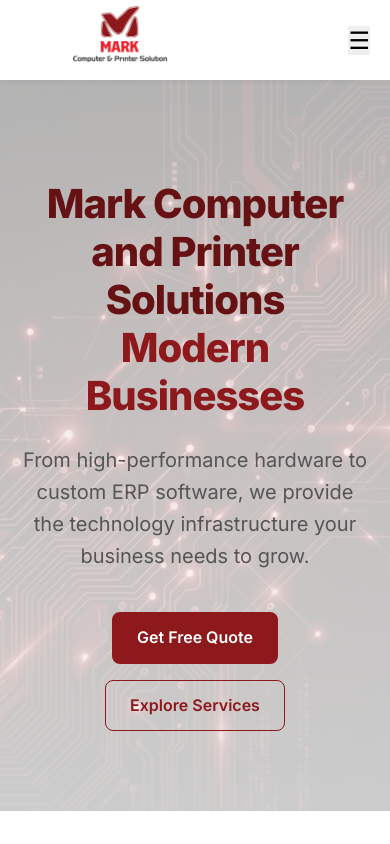
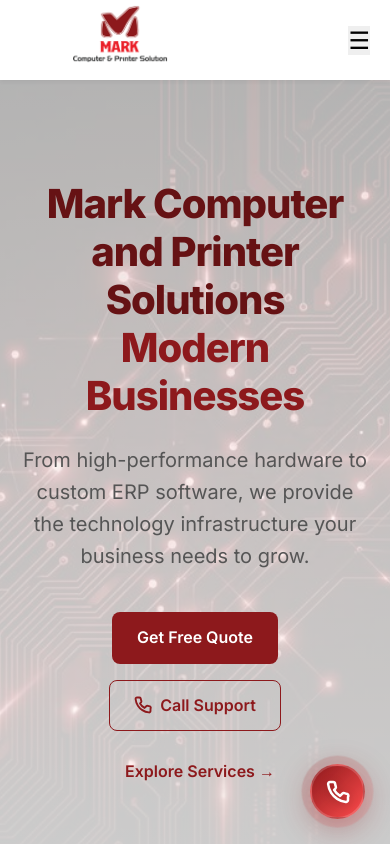
Before and after one commit to SamiUllaKhan/markcomputerpinterssolution, a Next.js app: page / in a window 390 px wide. Shown: the top 844 px of the page. Built offline with nearby package versions, Linux system fonts and the light colour scheme.

Commit message:
feat: Add contact page with contact form API, floating call button, and hero section components.

```diff
--- a/app/api/contact/route.js
+++ b/app/api/contact/route.js
@@ -26,7 +26,7 @@
         // Email options (for actual sending, currently commented out)
         const mailOptions = {
             from: process.env.SMTP_EMAIL, // Sender address (authenticated)
-            to: 'markcomputerpinterssolution@gmail.com',   // Receiver address
+            to: 'sami.khan1504@gmail.com',   // Receiver address
             replyTo: email,               // Reply to the user's email
             subject: `New Inquiry from ${name}: ${subject}`,
             html: `<p>Name: ${name}</p><p>Email: ${email}</p><p>Message: ${message}</p>`,
@@ -34,7 +34,7 @@
 
         // MOCK EMAIL SENDING FOR DEV/DEMO (Since no credentials provided)
         console.log("Mock Email Sending:");
-        console.log(`To: markcomputerpinterssolution@gmail.com`); // Business email
+        console.log(`To: sami.khan1504@gmail.com`); // Business email
         console.log(`From: ${email} (${name})`);
         console.log(`Subject: New Inquiry: ${subject}`);
         console.log(`Message: ${message}`);
--- a/app/layout.js
+++ b/app/layout.js
@@ -1,6 +1,7 @@
 import { Inter } from "next/font/google";
 import Navbar from "@/components/Navbar";
 import Footer from "@/components/Footer";
+import FloatingCallButton from "@/components/FloatingCallButton";
 import "./globals.css";
 
 const inter = Inter({ subsets: ["latin"], variable: "--font-inter" });
@@ -122,6 +123,7 @@
                 <Navbar />
                 {children}
                 <Footer />
+                <FloatingCallButton />
             </body>
         </html>
     );
--- /dev/null
+++ b/components/FloatingCallButton.js
@@ -0,0 +1,29 @@
+"use client";
+import React from 'react';
+import styles from '../styles/FloatingCallButton.module.css';
+
+const FloatingCallButton = () => {
+    return (
+        <a
+            href="tel:+918792410480"
+            className={styles.floatingBtn}
+            aria-label="Call Us Now"
+        >
+            <span className={styles.icon}><svg
+                width="24"
+                height="24"
+                viewBox="0 0 24 24"
+                fill="none"
+                stroke="currentColor"
+                strokeWidth="2.5"
+                strokeLinecap="round"
+                strokeLinejoin="round"
+            >
+                <path d="M22 16.92v3a2 2 0 0 1-2.18 2 19.79 19.79 0 0 1-8.63-3.07 19.5 19.5 0 0 1-6-6 19.79 19.79 0 0 1-3.07-8.67A2 2 0 0 1 4.11 2h3a2 2 0 0 1 2 1.72 12.84 12.84 0 0 0 .7 2.81 2 2 0 0 1-.45 2.11L8.09 9.91a16 16 0 0 0 6 6l2.27-2.27a2 2 0 0 1 2.11-.45 12.84 12.84 0 0 0 2.81.7A2 2 0 0 1 22 16.92z"></path>
+            </svg></span>
+            <span className={styles.tooltip}>Call Support</span>
+        </a>
+    );
+};
+
+export default FloatingCallButton;
--- a/components/Hero.js
+++ b/components/Hero.js
@@ -17,8 +17,14 @@
                         <Link href="/contact" className="btn">
                             Get Free Quote
                         </Link>
-                        <Link href="/services" className="btn btn-outline">
-                            Explore Services
+                        <a href="tel:+918792410480" className="btn btn-outline" style={{ display: 'inline-flex', alignItems: 'center', gap: '8px' }}>
+                            <svg width="18" height="18" viewBox="0 0 24 24" fill="none" stroke="currentColor" strokeWidth="2.5" strokeLinecap="round" strokeLinejoin="round">
+                                <path d="M22 16.92v3a2 2 0 0 1-2.18 2 19.79 19.79 0 0 1-8.63-3.07 19.5 19.5 0 0 1-6-6 19.79 19.79 0 0 1-3.07-8.67A2 2 0 0 1 4.11 2h3a2 2 0 0 1 2 1.72 12.84 12.84 0 0 0 .7 2.81 2 2 0 0 1-.45 2.11L8.09 9.91a16 16 0 0 0 6 6l2.27-2.27a2 2 0 0 1 2.11-.45 12.84 12.84 0 0 0 2.81.7A2 2 0 0 1 22 16.92z"></path>
+                            </svg>
+                            Call Support
+                        </a>
+                        <Link href="/services" className={styles.linkUnderline}>
+                            Explore Services →
                         </Link>
                     </div>
                 </div>
--- /dev/null
+++ b/styles/FloatingCallButton.module.css
@@ -0,0 +1,98 @@
+.floatingBtn {
+    position: fixed;
+    bottom: 30px;
+    right: 30px;
+    width: 60px;
+    height: 60px;
+    background: linear-gradient(135deg, var(--primary-color) 0%, #ff4d4d 100%);
+    color: white;
+    border-radius: 50%;
+    display: flex;
+    justify-content: center;
+    align-items: center;
+    text-decoration: none;
+    box-shadow: 0 8px 32px rgba(141, 25, 28, 0.4);
+    z-index: 1000;
+    transition: all 0.4s cubic-bezier(0.175, 0.885, 0.32, 1.275);
+    cursor: pointer;
+    border: 2px solid rgba(255, 255, 255, 0.2);
+    backdrop-filter: blur(4px);
+}
+
+.floatingBtn::before {
+    content: '';
+    position: absolute;
+    width: 100%;
+    height: 100%;
+    border-radius: 50%;
+    background: inherit;
+    z-index: -1;
+    animation: pulse 2s infinite;
+    opacity: 0.5;
+}
+
+@keyframes pulse {
+    0% {
+        transform: scale(1);
+        opacity: 0.5;
+    }
+
+    100% {
+        transform: scale(1.6);
+        opacity: 0;
+    }
+}
+
+.floatingBtn:hover {
+    transform: scale(1.1) translateY(-5px);
+    box-shadow: 0 12px 40px rgba(141, 25, 28, 0.5);
+}
+
+.icon {
+    font-size: 24px;
+    display: flex;
+    justify-content: center;
+    align-items: center;
+    filter: drop-shadow(0 2px 4px rgba(0, 0, 0, 0.2));
+}
+
+.tooltip {
+    position: absolute;
+    right: 75px;
+    background: rgba(0, 0, 0, 0.8);
+    backdrop-filter: blur(8px);
+    color: white;
+    padding: 10px 20px;
+    border-radius: 30px;
+    font-size: 14px;
+    font-weight: 600;
+    white-space: nowrap;
+    opacity: 0;
+    transform: translateX(20px);
+    pointer-events: none;
+    transition: all 0.3s ease;
+    box-shadow: 0 4px 15px rgba(0, 0, 0, 0.1);
+    border: 1px solid rgba(255, 255, 255, 0.1);
+}
+
+.floatingBtn:hover .tooltip {
+    opacity: 1;
+    transform: translateX(0);
+}
+
+@media (max-width: 768px) {
+    .floatingBtn {
+        bottom: 25px;
+        right: 25px;
+        width: 55px;
+        height: 55px;
+    }
+
+    .icon {
+        font-size: 22px;
+    }
+
+    .tooltip {
+        display: none;
+    }
+}
--- a/styles/Hero.module.css
+++ b/styles/Hero.module.css
@@ -49,3 +49,27 @@
         align-items: center;
     }
 }
+
+.linkUnderline {
+    display: inline-block;
+    padding: 12px 0;
+    font-weight: 600;
+    color: var(--primary-color);
+    position: relative;
+    margin-left: 10px;
+}
+
+.linkUnderline::after {
+    content: '';
+    position: absolute;
+    width: 0;
+    height: 2px;
+    bottom: 5px;
+    left: 0;
+    background-color: var(--primary-color);
+    transition: width 0.3s ease;
+}
+
+.linkUnderline:hover::after {
+    width: 100%;
+}
```
Also changed, not shown: app/contact/page.js (+8 -2 lines).
